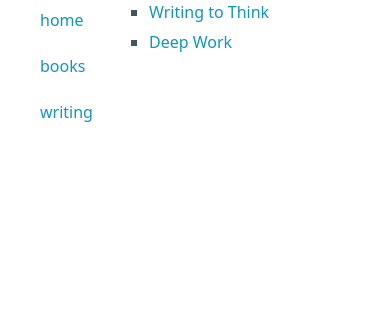
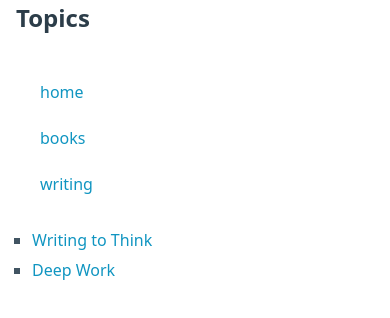
Before and after one commit to xydinesh/xydinesh.github.com, an Eleventy site: page src/index.njk in a window 390 px wide. Built offline with nearby package versions, Linux system fonts and the light colour scheme; Eleventy itself is replaced by a stand-in of ours; files that its build step writes are made by us from their sources.

Commit message:
fixing the mobile layout

```diff
--- a/src/_includes/base.njk
+++ b/src/_includes/base.njk
@@ -6,16 +6,19 @@
     <title>{{ title }}</title>
     <link rel="stylesheet" href="https://cdn.jsdelivr.net/npm/@picocss/pico@1/css/pico.min.css">
     <style>
-      .grid-container {
-        display: grid;
-        grid-template-columns: 1fr 3fr;
-        gap: 2rem;
+      @media (min-width: 768px) {
+        .grid-container {
+          display: grid;
+          grid-template-columns: 1fr 3fr;
+          gap: 2rem;
+        }
       }
     </style>
 </head>
 <body>
     <div class="container grid-container">
         <aside>
+            <h3>Topics</h3>
             <ul>
             <li><a href="/">home</a></li>
             {% for tag in collections.tagList %}
```
